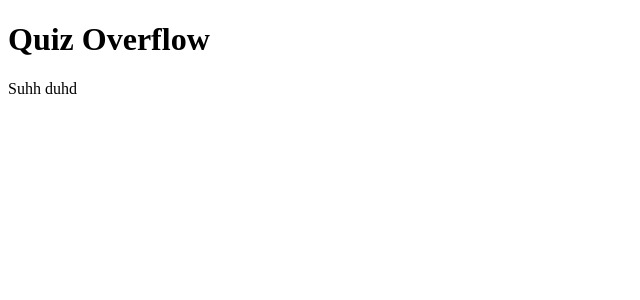
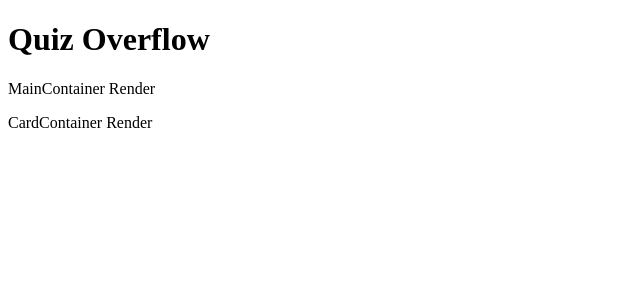
Before and after one commit to PFA-Scratchpad/quiz-overflow, a React app: page / in a window 1280 px wide. Shown: the top 300 px of the page, without its empty margins (0-640 px from the left). Built offline with nearby package versions, Linux system fonts and the light colour scheme.

Commit message:
Created CardContainer
	Rendered CardContainer from MainContainer.
	Currently no props passed.
	Not connected to state via connect method.
	Rendering a pTag string.

```diff
--- /dev/null
+++ b/client/containers/CardContainer.jsx
@@ -0,0 +1,16 @@
+import React, { Component } from 'react';
+import { connect } from 'react-redux';
+
+class CardContainer extends Component {
+    constructor(props){
+        super(props);
+    }
+
+    render() {
+        return(
+            <p>CardContainer Render</p>
+        )
+    }
+}
+/*  Once props are mapped connect will be used here  */
+export default CardContainer;
--- a/client/containers/MainContainer.jsx
+++ b/client/containers/MainContainer.jsx
@@ -1,10 +1,11 @@
 import React from 'react';
 import { connect } from 'react-redux';
-
+import CardContainer from './CardContainer';
 const MainContainer = (props) => {
     return (
         <div>
-        <p>Suhh duhd</p>
+            <p>MainContainer Render</p>
+        <CardContainer />
         </div>
     )
 }
```
